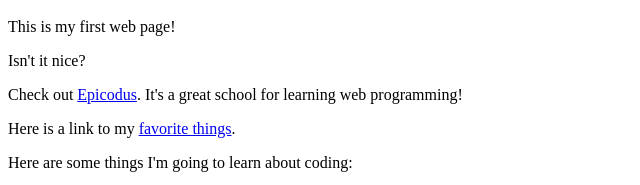
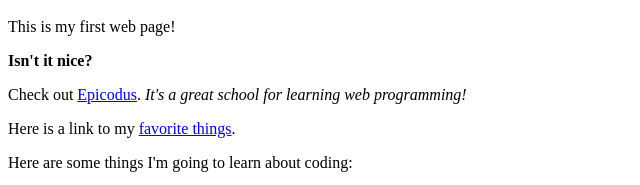
Before and after one commit to NicoN00b/my-first-webpage, a plain HTML site: page my-first-webpage.html in a window 1280 px wide. Shown: the part 740-925 px from the top of the page, 0-640 px from the left. Drawn offline with Linux system fonts and the light colour scheme.

Commit message:
add bold and italics.

```diff
--- a/my-first-webpage.html
+++ b/my-first-webpage.html
@@ -8,8 +8,8 @@
     <h2>Written with the guidance of Epicodus</h2>
     <img src="img/kitten.jpeg" alt="A photo of a cute kitten.">
     <p>This is my first web page!</p>
-    <p>Isn't it nice?</p>
-    <p>Check out <a href="http://www.epicodus.com/">Epicodus</a>. It's a great school for learning web programming!</p>
+    <p><strong>Isn't it nice?</strong></p>
+    <p>Check out <a href="http://www.epicodus.com/">Epicodus</a>. <em>It's a great school for learning web programming!</em></p>
     <p>Here is a link to my <a href="favorite-things.html">favorite things</a>.</p>
 
     <p>Here are some things I'm going to learn about coding:</p>
```
